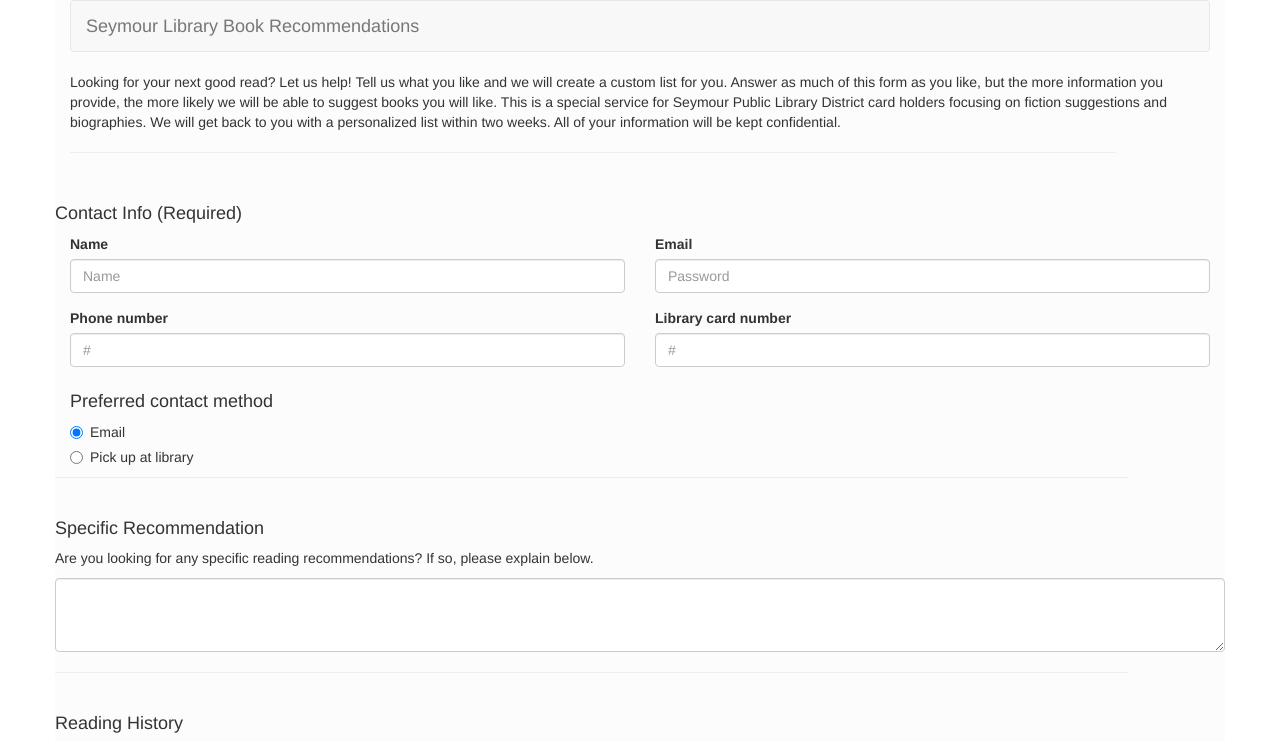
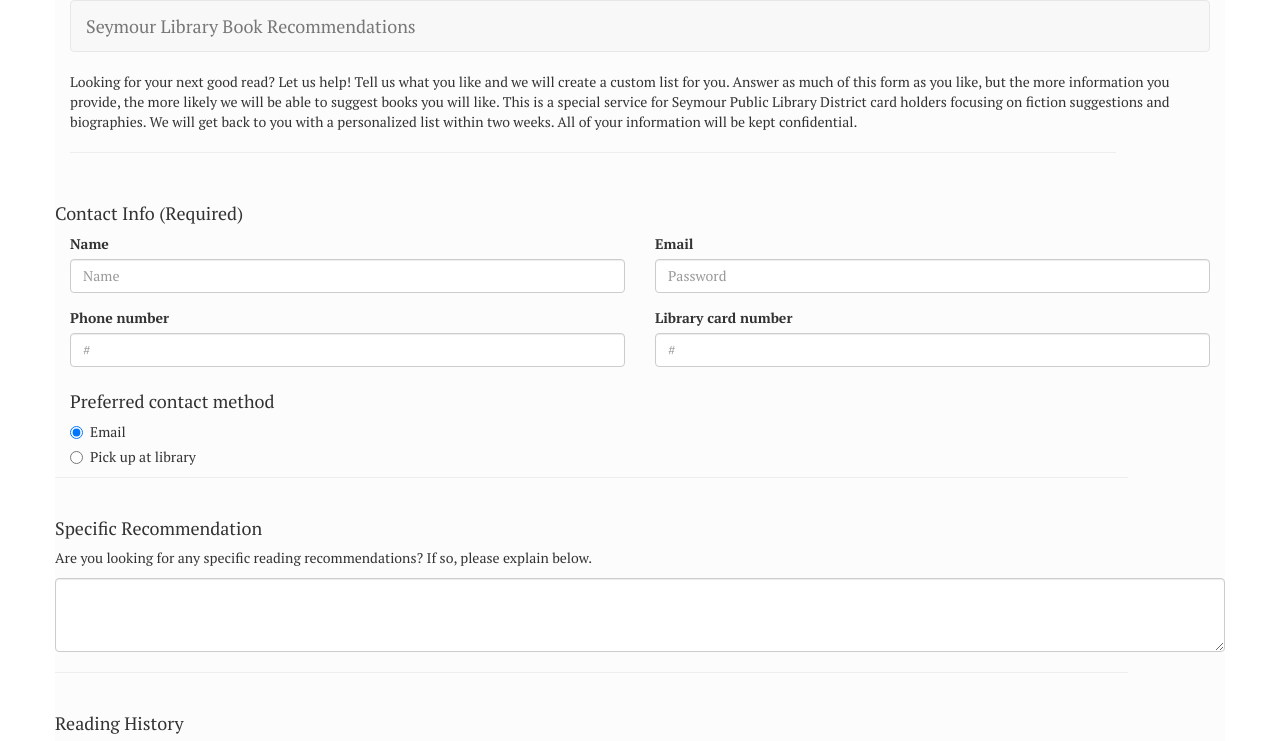
Before and after one commit to michael-krebs/library-app, a website: page index.html in a window 1280 px wide. Shown: the top 741 px of the page. Drawn offline with nearby package versions, Linux system fonts and the light colour scheme.

Commit message:
omg new font

```diff
--- a/css/app.css
+++ b/css/app.css
@@ -25,3 +25,7 @@
 h1 {
 	text-align: center;
 }
+
+body {
+	font-family: 'PT Serif', serif;
+}
--- a/index.html
+++ b/index.html
@@ -4,6 +4,7 @@
 	<title>Personal Reading Recommendations</title>
 	<link rel="stylesheet" href="https://maxcdn.bootstrapcdn.com/bootstrap/3.3.5/css/bootstrap.min.css">
 	<link rel="stylesheet" href="css/app.css">
+	<link href='https://fonts.googleapis.com/css?family=PT+Serif:400,700' rel='stylesheet' type='text/css'>
 </head>
 <body>
 	<div class="container">
```
